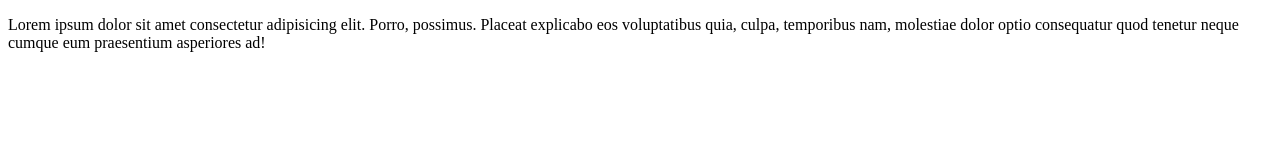
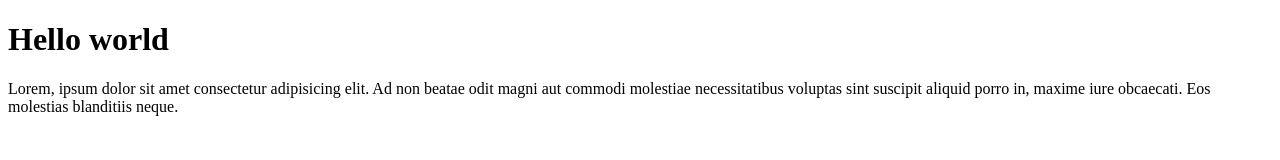
Before and after one commit to Mirackle0920/tst1, a plain HTML site: page index.html in a window 1280 px wide. Drawn offline with Linux system fonts and the light colour scheme.

Commit message:
Hello world

```diff
--- a/index.html
+++ b/index.html
@@ -6,7 +6,8 @@
     <title>Document</title>
 </head>
 <body>
-    <p>Lorem ipsum dolor sit amet consectetur adipisicing elit. Porro, possimus. Placeat explicabo eos voluptatibus quia, culpa, temporibus nam, molestiae dolor optio consequatur quod tenetur neque cumque eum praesentium asperiores ad!</p>
-    <h1></h1>
+    <h1>Hello world</h1>
+    <p>Lorem, ipsum dolor sit amet consectetur adipisicing elit. Ad non beatae odit magni aut commodi molestiae necessitatibus voluptas sint suscipit aliquid porro in, maxime iure obcaecati. Eos molestias blanditiis neque.</p>
+
 </body>
 </html>
```
